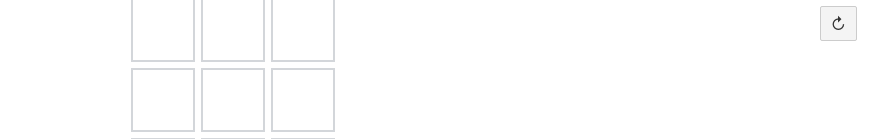
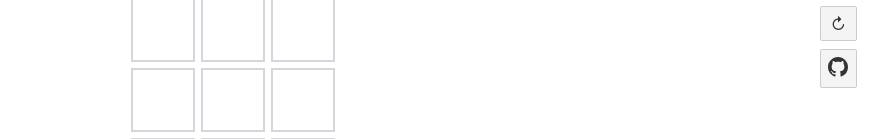
Before and after one commit to meekaaku/dhivehil, a Svelte app: page / in a window 1280 px wide. Shown: the part 148-287 px from the top of the page, without its empty margins (407-1280 px from the left). Built offline with nearby package versions, Linux system fonts and the light colour scheme.

Commit message:
Added link to github repo

```diff
--- a/src/App.svelte
+++ b/src/App.svelte
@@ -184,6 +184,11 @@
     <button on:click={giveHint} disabled={hintsRemaining <= 0}>ހިންޓް    </button>
     <button on:click={surrender}>އަމާން</button>
     <button on:click={() => window.location.reload()}>↻</button>
+    <button on:click={() => window.open('https://github.com/meekaaku/dhivehil', '_blank')}>
+      <svg height="20" width="20" viewBox="0 0 16 16">
+        <path fill="currentColor" d="M8 0C3.58 0 0 3.58 0 8c0 3.54 2.29 6.53 5.47 7.59.4.07.55-.17.55-.38 0-.19-.01-.82-.01-1.49-2.01.37-2.53-.49-2.69-.94-.09-.23-.48-.94-.82-1.13-.28-.15-.68-.52-.01-.53.63-.01 1.08.58 1.23.82.72 1.21 1.87.87 2.33.66.07-.52.28-.87.51-1.07-1.78-.2-3.64-.89-3.64-3.95 0-.87.31-1.59.82-2.15-.08-.2-.36-1.02.08-2.12 0 0 .67-.21 2.2.82.64-.18 1.32-.27 2-.27.68 0 1.36.09 2 .27 1.53-1.04 2.2-.82 2.2-.82.44 1.1.16 1.92.08 2.12.51.56.82 1.27.82 2.15 0 3.07-1.87 3.75-3.65 3.95.29.25.54.73.54 1.48 0 1.07-.01 1.93-.01 2.2 0 .21.15.46.55.38A8.013 8.013 0 0016 8c0-4.42-3.58-8-8-8z"/>
+      </svg>
+    </button>
   </div>
 
 
@@ -245,6 +250,7 @@
 
   </main>
 
+
 <style>
 	main {
 		text-align: center;
```
